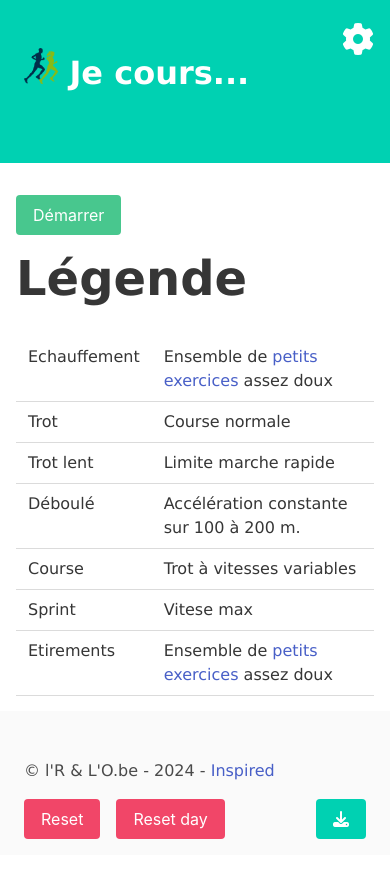
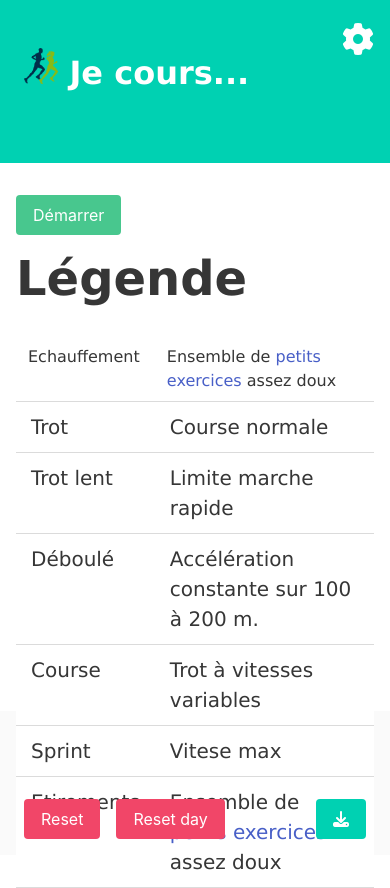
Before and after one commit to FlorianAuc/course-florian, a Vue app: page / in a window 390 px wide. Before the commit the page ends 855 px from the top, so only its background shows below. Built offline with nearby package versions, Linux system fonts and the light colour scheme.

Commit message:
update style phone

```diff
--- a/src/components/HomeComponent.vue
+++ b/src/components/HomeComponent.vue
@@ -47,28 +47,28 @@
             </td>
           </tr>
           <tr>
-            <td class="is-size-6">Trot</td>
-            <td class="is-size-6">Course normale</td>
+            <td class="etape">Trot</td>
+            <td class="etape">Course normale</td>
           </tr>
           <tr>
-            <td class="is-size-6">Trot lent</td>
-            <td class="is-size-6">Limite marche rapide</td>
+            <td class="etape">Trot lent</td>
+            <td class="etape">Limite marche rapide</td>
           </tr>
           <tr>
-            <td class="is-size-6">Déboulé</td>
-            <td class="is-size-6">Accélération constante sur 100 à 200 m.</td>
+            <td class="etape">Déboulé</td>
+            <td class="etape">Accélération constante sur 100 à 200 m.</td>
           </tr>
           <tr>
-            <td class="is-size-6">Course</td>
-            <td class="is-size-6">Trot à vitesses variables</td>
+            <td class="etape">Course</td>
+            <td class="etape">Trot à vitesses variables</td>
           </tr>
           <tr>
-            <td class="is-size-6">Sprint</td>
-            <td class="is-size-6">Vitese max</td>
+            <td class="etape">Sprint</td>
+            <td class="etape">Vitese max</td>
           </tr>
           <tr>
-            <td class="is-size-6">Etirements</td>
-            <td class="is-size-6">
+            <td class="etape">Etirements</td>
+            <td class="etape">
               Ensemble de
               <a
                 href="https://www.youtube.com/watch?v=rlDv7M_MxLw&ab_channel=LucileWoodward"
@@ -189,7 +189,7 @@ progress{
 
 .table {
   td {
-    font-size: 11px;
+    font-size: 1.25rem;
   }
 }
 .settings {
@@ -217,5 +217,14 @@ progress{
 .footer{
   margin-top: 5rem;
 }
+.legend{
+  font-size: 14px;
 }
+.table {
+  td {
+    font-size: 14px;
+  }
+}
+}
+
 </style>
```
